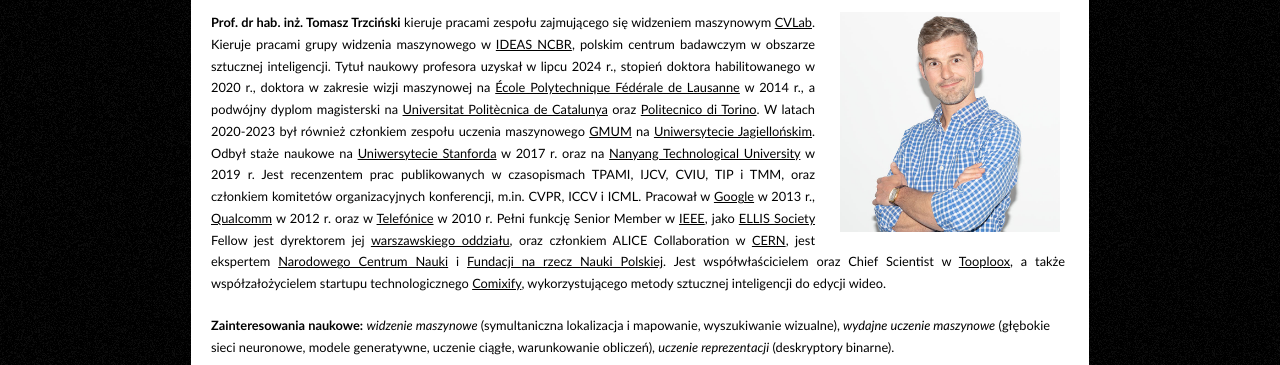
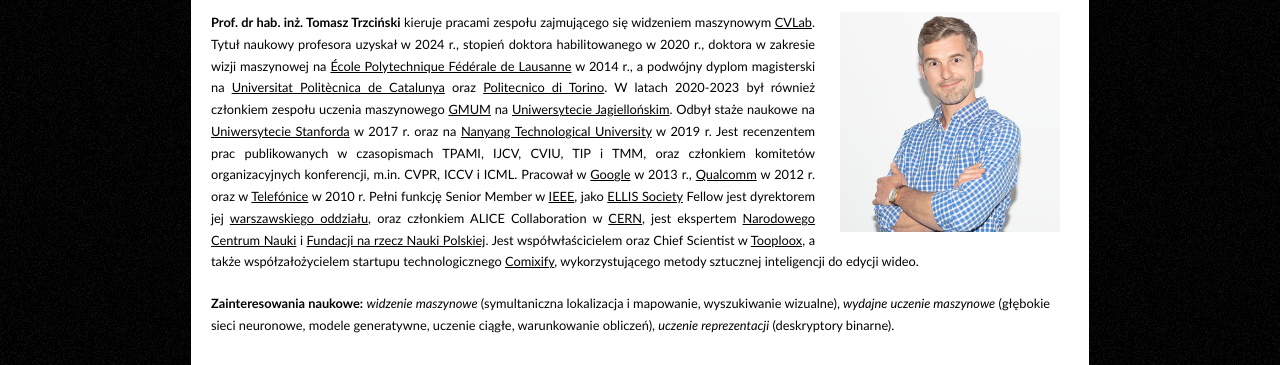
Before and after one commit to tomasz-trzcinski/www, a plain HTML site: page index-pl.html in a window 1280 px wide. Shown: the part 212-577 px from the top of the page. Drawn offline with Linux system fonts and the light colour scheme.

Commit message:
Update index-pl.html

```diff
--- a/index-pl.html
+++ b/index-pl.html
@@ -35,8 +35,8 @@
         <h1>Biografia</h1>
         <span class="right"><img src="photo2.jpg" height="220" hspace="5" vspace="5" style="PADDING-LEFT: 15px; PADDING-RIGHT: 5px;"/></span>
 
-        <p align="justify"><b>Prof. dr hab. inż. Tomasz Trzciński</b> <!--w <a href="http://www.grafi.ii.pw.edu.pl/" target="_blank">Zakładzie Grafiki Komputerowej</a> <a href="http://www.ii.pw.edu.pl/" target="_blank">Instytutu Informatyki</a>
-<a href="http://www.pw.edu.pl">Politechnice Warszawskiej</a> od 2015 r., gdzie --> kieruje pracami zespołu zajmującego się widzeniem maszynowym <a href="http://cvlab.ii.pw.edu.pl" target="_blank">CVLab</a>. Kieruje pracami grupy widzenia maszynowego w <a href="https://ideas-ncbr.pl/">IDEAS NCBR</a>, polskim centrum badawczym w obszarze sztucznej inteligencji. Tytuł naukowy profesora uzyskał w lipcu 2024 r., stopień doktora habilitowanego w 2020 r., doktora w zakresie wizji maszynowej na <a href="http://www.epfl.ch" target="_blank">École Polytechnique Fédérale de Lausanne</a> w 2014 r., a podwójny dyplom magisterski na <a href="http://www.upc.edu" target="_blank">Universitat Politècnica de Catalunya</a> oraz <a href="http://www.polito.it" target="_blank">Politecnico di Torino</a>.
+        <p align="justify"><b>Prof. dr hab. inż. Tomasz Trzciński</b> <!--w <a href="http://www.grafi.ii.pw.edu.pl/" target="_blank">Zakładzie Multimediów Cyfrowych</a> <a href="http://www.ii.pw.edu.pl/" target="_blank">Instytutu Informatyki</a>
+<a href="http://www.pw.edu.pl">Politechnice Warszawskiej</a> od 2015 r., gdzie --> kieruje pracami zespołu zajmującego się widzeniem maszynowym <a href="http://cvlab.ii.pw.edu.pl" target="_blank">CVLab</a>. Tytuł naukowy profesora uzyskał w 2024 r., stopień doktora habilitowanego w 2020 r., doktora w zakresie wizji maszynowej na <a href="http://www.epfl.ch" target="_blank">École Polytechnique Fédérale de Lausanne</a> w 2014 r., a podwójny dyplom magisterski na <a href="http://www.upc.edu" target="_blank">Universitat Politècnica de Catalunya</a> oraz <a href="http://www.polito.it" target="_blank">Politecnico di Torino</a>.
 W latach 2020-2023 był również członkiem zespołu uczenia maszynowego <a href="https://gmum.net/" target="_blank">GMUM</a> na <a href="https://www.uj.edu.pl/" target="_blank">Uniwersytecie Jagiellońskim</a>. Odbył staże naukowe na <a href="http://stanford.edu" target="_blank">Uniwersytecie Stanforda</a> w 2017 r. oraz na <a href="https://www.ntu.edu.sg/" target="_blank">Nanyang Technological University</a> w 2019 r.
 Jest recenzentem prac publikowanych w czasopismach TPAMI, IJCV, CVIU, TIP i TMM, oraz członkiem komitetów organizacyjnych konferencji, m.in. CVPR, ICCV i ICML. Pracował w <a href="http://www.google.com" target="_blank">Google</a> w 2013 r., <a href="http://www.qualcomm.com/invention/research" target="_blank">Qualcomm</a> w 2012 r. oraz w <a href="http://www.tid.es" target="_blank">Telefónice</a> w 2010 r.  Pełni funkcję Senior Member w <a href="https://www.ieee.org/" target="_blank">IEEE</a>, jako <a href="https://ellis.eu/members">ELLIS Society</a> Fellow jest dyrektorem jej <a href="https://ellis.eu/units/warsaw">warszawskiego oddziału</a>, oraz członkiem ALICE Collaboration w <a href="https://home.web.cern.ch/" target="_blank">CERN</a>, jest ekspertem <a href="https://www.ncn.gov.pl" target="_blank">Narodowego Centrum Nauki</a> i <a href="http://fnp.org.pl	" target="_blank">Fundacji na rzecz Nauki Polskiej</a>. Jest współwłaścicielem oraz Chief Scientist w <a href="http://www.tooploox.com" target="_blank">Tooploox</a>, a także współzałożycielem startupu technologicznego <a href="http://comixify.ai">Comixify</a>, wykorzystującego metody sztucznej inteligencji do edycji wideo.</p>
         <p><b>Zainteresowania naukowe:</b>
```
